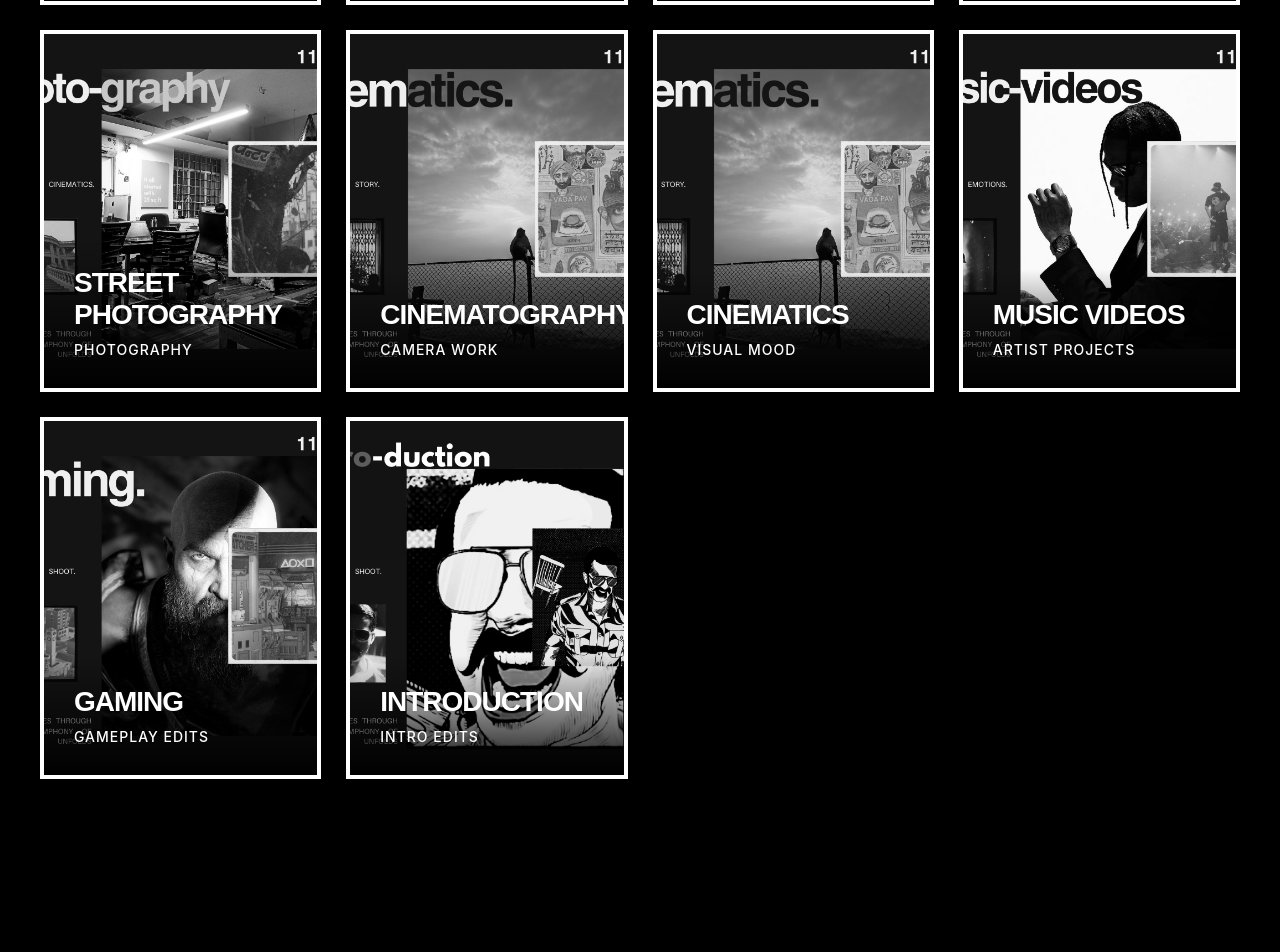
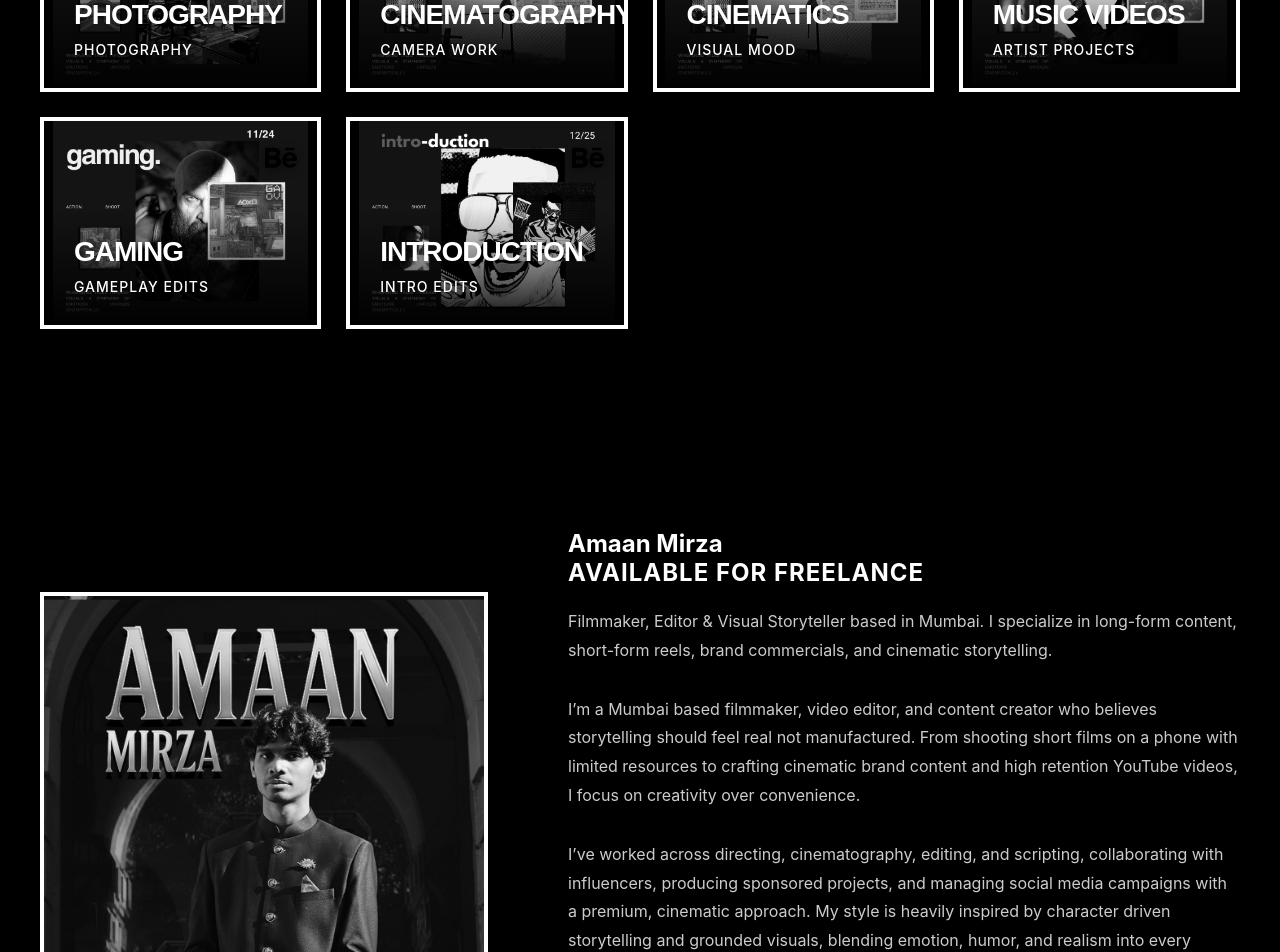
Before and after one commit to aryannaikar/creator-portfolio, a React (Create React App) app: page / in a window 1280 px wide. Shown: the part 2200-3152 px from the top of the page. Built offline with nearby package versions, Linux system fonts and the light colour scheme.

Commit message:
updated env

```diff
--- a/src/components/About/About.js
+++ b/src/components/About/About.js
@@ -30,8 +30,14 @@
         </p>
 
         <p>
-          My work has generated millions of views and helped brands
-          and creators scale their digital presence through powerful visuals.
+          I’m a Mumbai based filmmaker, video editor, and content creator who believes storytelling should feel real not manufactured. From shooting short films on a phone with limited resources to crafting cinematic brand content and high retention YouTube videos, I focus on creativity over convenience.
+        </p>
+        <p>
+          I’ve worked across directing, cinematography, editing, and scripting, collaborating with influencers, producing sponsored projects, and managing social media campaigns with a premium, cinematic approach. My style is heavily inspired by character driven storytelling and grounded visuals, blending emotion, humor, and realism into every frame.
+        </p>
+        <p>
+          Whether it’s a narrative short film, a branded piece, or digital content, my goal is simple:
+          make people feel something before they even realize why.
         </p>
 
         <a href="#contact" className="hire-btn">
--- a/src/components/Footer/Footer.js
+++ b/src/components/Footer/Footer.js
@@ -67,7 +67,7 @@
 
         {/* WhatsApp (Replace with real number) */}
         <a
-          href="https://wa.me/9198330 97622"
+          href="https://wa.me/919833097622"
           target="_blank"
           rel="noopener noreferrer"
           aria-label="WhatsApp"
--- a/src/components/Portfolio/Portfolio.css
+++ b/src/components/Portfolio/Portfolio.css
@@ -143,8 +143,9 @@
 
 .project-card img {
   width: 100%;
-  height: 350px;
-  object-fit: cover;
+  height: 200px;
+  object-fit: contain;
+  background: #000000;
   transition: transform 0.5s ease;
   filter: grayscale(100%);
 }
@@ -208,3 +209,25 @@
   background: #ffffff;
   color: #000000;
 }
+
+/* Behance Icon Styling */
+.behance-icon {
+  position: absolute;
+  top: 20px;
+  right: 20px;
+  width: 32px;
+  height: 32px;
+  color: #000000;
+  z-index: 7;
+  transition: all 0.3s ease;
+  filter: drop-shadow(0 2px 4px rgba(0, 0, 0, 0.5));
+}
+
+.project-card:hover .behance-icon {
+  transform: scale(1.1);
+  color: #ffffff;
+}
+
+.behance-icon:hover {
+  color: #ffffff;
+}
--- a/src/components/Portfolio/Portfolio.js
+++ b/src/components/Portfolio/Portfolio.js
@@ -88,6 +88,18 @@
 
 const categories = ["all", "video", "design", "content"];
 
+// Behance Icon Component
+const BehanceIcon = () => (
+  <svg
+    className="behance-icon"
+    viewBox="0 0 24 24"
+    fill="currentColor"
+    xmlns="http://www.w3.org/2000/svg"
+  >
+    <path d="M22 7h-7v-2h7v2zm1.726 10c-.442 1.297-2.029 3-5.101 3-3.074 0-5.564-1.729-5.564-5.675 0-3.91 2.325-5.92 5.466-5.92 3.082 0 4.964 1.782 5.375 4.426.078.506.109 1.188.095 2.14h-8.027c.13 3.211 3.483 3.312 4.588 2.029h3.168zm-7.686-4h4.965c-.105-1.547-1.136-2.219-2.477-2.219-1.466 0-2.277.768-2.488 2.219zm-9.574 6.988h-6.466v-14.967h6.953c5.476.081 5.58 5.444 2.72 6.906 3.461 1.26 3.577 8.061-3.207 8.061zm-3.466-8.988h3.584c2.508 0 2.906-3-.312-3h-3.272v3zm3.391 3h-3.391v3.016h3.341c3.055 0 2.868-3.016.05-3.016z" />
+  </svg>
+);
+
 const Projects = () => {
   const [activeCategory, setActiveCategory] = useState("all");
 
@@ -122,6 +134,7 @@
             rel="noopener noreferrer"
             className="project-card"
           >
+            <BehanceIcon />
             <img src={project.img} alt={project.title} />
             <div className="overlay">
               <h3>{project.title}</h3>
```
